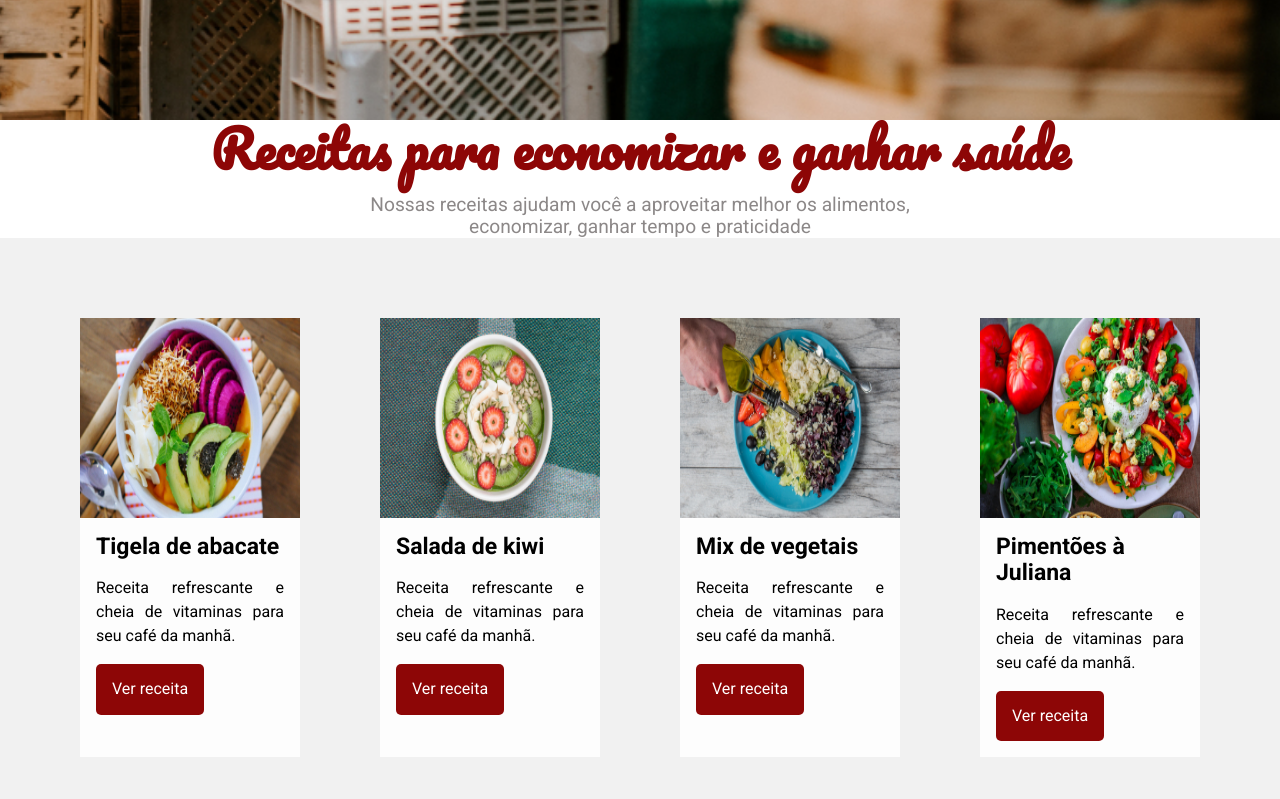
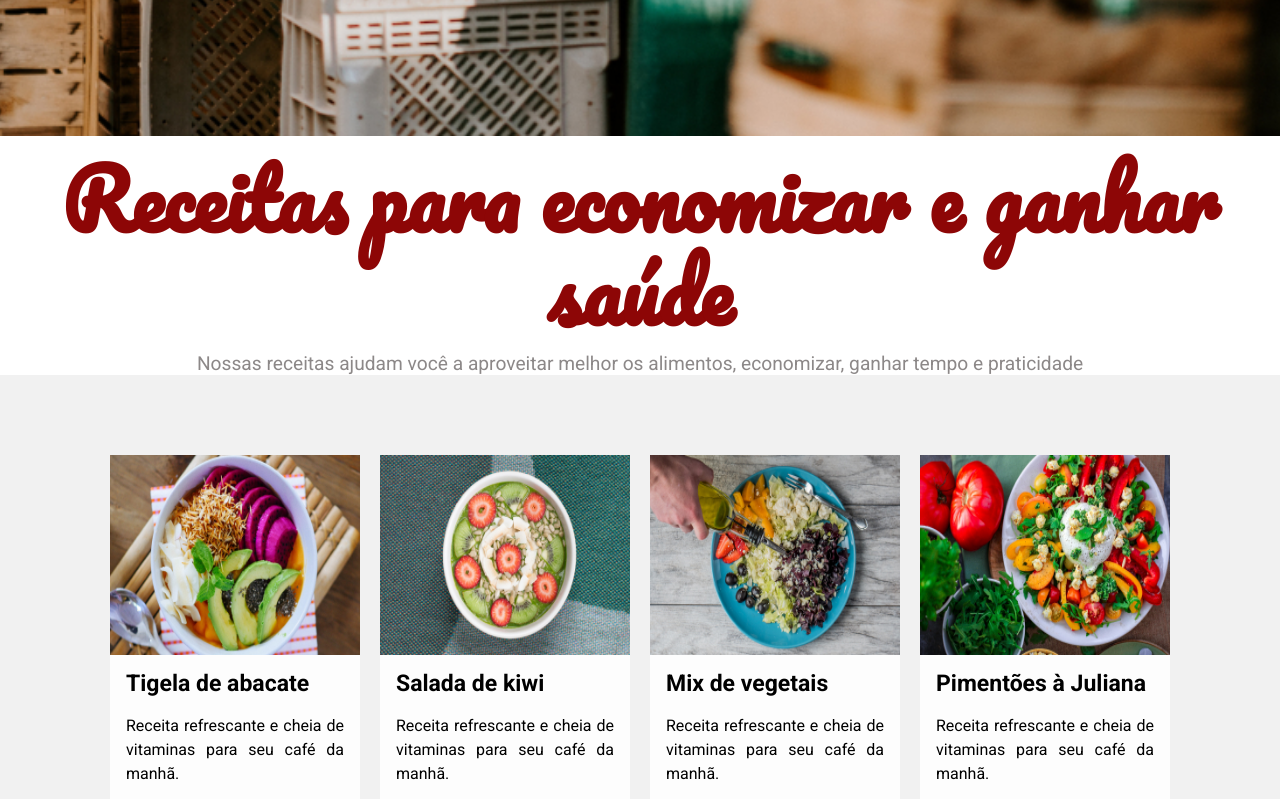
Before and after one commit to VictorOliveiraTec/ArquiteturaCss, a plain HTML site: page index.html in a window 1280 px wide. Shown: the part 680-1479 px from the top of the page. Drawn offline with Linux system fonts and the light colour scheme.

Commit message:
Atualizações !.

```diff
--- a/assets/css/aside/quemsomos/pessoa/pessoas.css
+++ b/assets/css/aside/quemsomos/pessoa/pessoas.css
@@ -1,5 +1,6 @@
 .pessoas{
     display: flex;
+    flex-direction: column;
     justify-content: space-around;
     padding-top: 3rem;
 }
--- a/assets/css/footer/rodape.css
+++ b/assets/css/footer/rodape.css
@@ -4,3 +4,8 @@
     text-align: right;
     text-transform: lowercase;
 }
+
+.rodape p a{
+    color: #000;
+    text-decoration: none;
+}
--- a/assets/css/header/banner/banner.css
+++ b/assets/css/header/banner/banner.css
@@ -1,3 +1,10 @@
 .banner{
     position: relative;
 }
+
+
+@media screen and (min-width: 0){
+    .banner{
+        padding: 1rem 0;
+    }
+}
--- a/assets/css/header/banner/banner__titulo.css
+++ b/assets/css/header/banner/banner__titulo.css
@@ -12,7 +12,7 @@
 
 @media screen and (min-width: 0){
     .banner__titulo{
-        font-size: 3rem;
+        font-size: 2.5rem;
     }
 }
 
--- a/assets/css/header/menu/menu.css
+++ b/assets/css/header/menu/menu.css
@@ -11,7 +11,7 @@
 
 @media screen and (min-width: 0){
     .menu{
-        padding: 0 1rem;
+        padding: 0 0rem;
         justify-content: center;
     }
 }
--- a/assets/css/header/text/text__descricao.css
+++ b/assets/css/header/text/text__descricao.css
@@ -6,3 +6,9 @@
     width: 50vw;
     word-wrap: break-word;
 }
+
+@media screen and (min-width: 0){
+    .text__descricao{
+        width: 80vw;
+    }
+}
--- a/assets/css/header/text/text__titulo.css
+++ b/assets/css/header/text/text__titulo.css
@@ -3,3 +3,15 @@
     font-family: 'Pacifico', cursive;
     font-size: 3.1875rem;
 }
+
+@media screen and (min-width: 0){
+    .text__titulo{
+        font-size: 1.5rem;
+    }
+}
+
+@media screen and (min-width: 728px){
+    .text__titulo{
+        font-size: 5.0625rem;
+    }
+}
--- a/assets/css/main/receitas/receita.css
+++ b/assets/css/main/receitas/receita.css
@@ -2,7 +2,5 @@
     background-color: #fdfdfd;
     display: flex;
     flex-direction: column;
-    margin-bottom: 5rem;
-    margin-right: 5rem;
-    width: calc(25% - 5rem);
+    width: 250px;
 }
--- a/assets/css/main/receitas/receitas.css
+++ b/assets/css/main/receitas/receitas.css
@@ -1,6 +1,9 @@
 .receitas{
     background-color: #F1F1F1;
-    display: flex;
-    flex-wrap: wrap;
-    padding: 5rem 0 0 5rem;
+    padding: 5rem 0;
+    display: grid;
+    grid-template-columns: repeat(auto-fit, 250px);
+    gap: 20px;
+    width: 100vw;
+    justify-content: center;
 }
```
